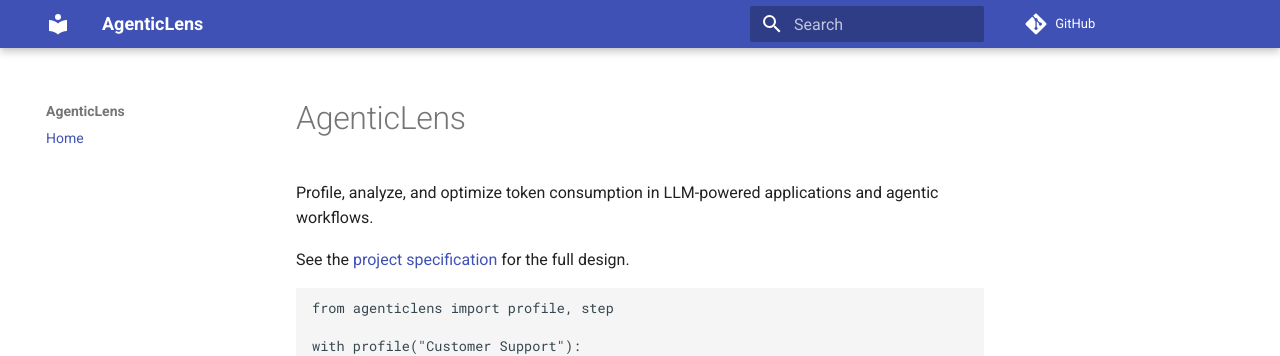
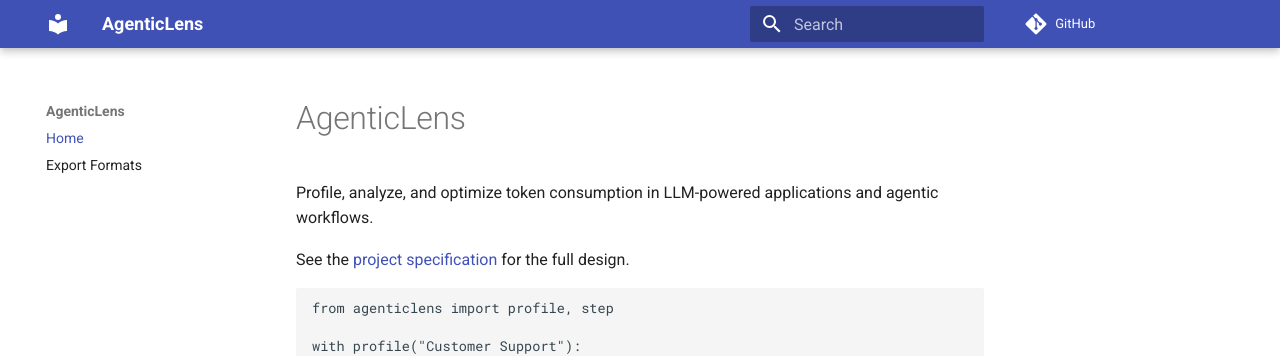
Before and after one commit to DeepAgentLabs/agenticlens, an MkDocs documentation site: the page built from docs/index.md, in a window 1280 px wide. Shown: the top 356 px of the page. Built offline with MkDocs 1.6.1 and Material for MkDocs 9.7.7, drawn with Linux system fonts in a browser that asks for light colours; comment, search, counter and statistics services are not loaded.

Commit message:
docs: add export-formats page to mkdocs navigation

```diff
--- a/mkdocs.yml
+++ b/mkdocs.yml
@@ -5,5 +5,6 @@ theme:
 
 nav:
   - Home: index.md
+  - Export Formats: export-formats.md
 
 repo_url: https://github.com/agenticlens/agenticlens
```
